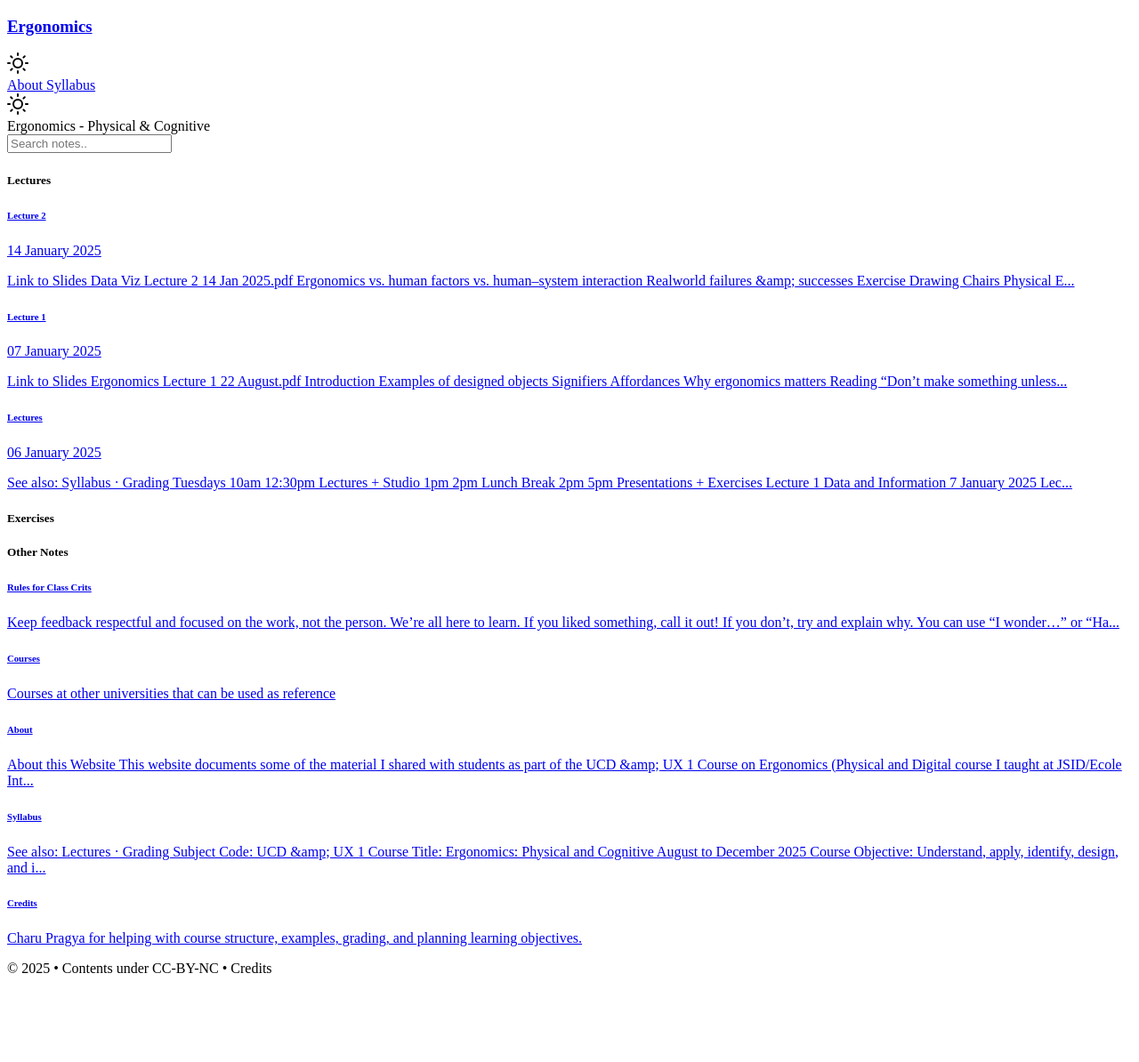
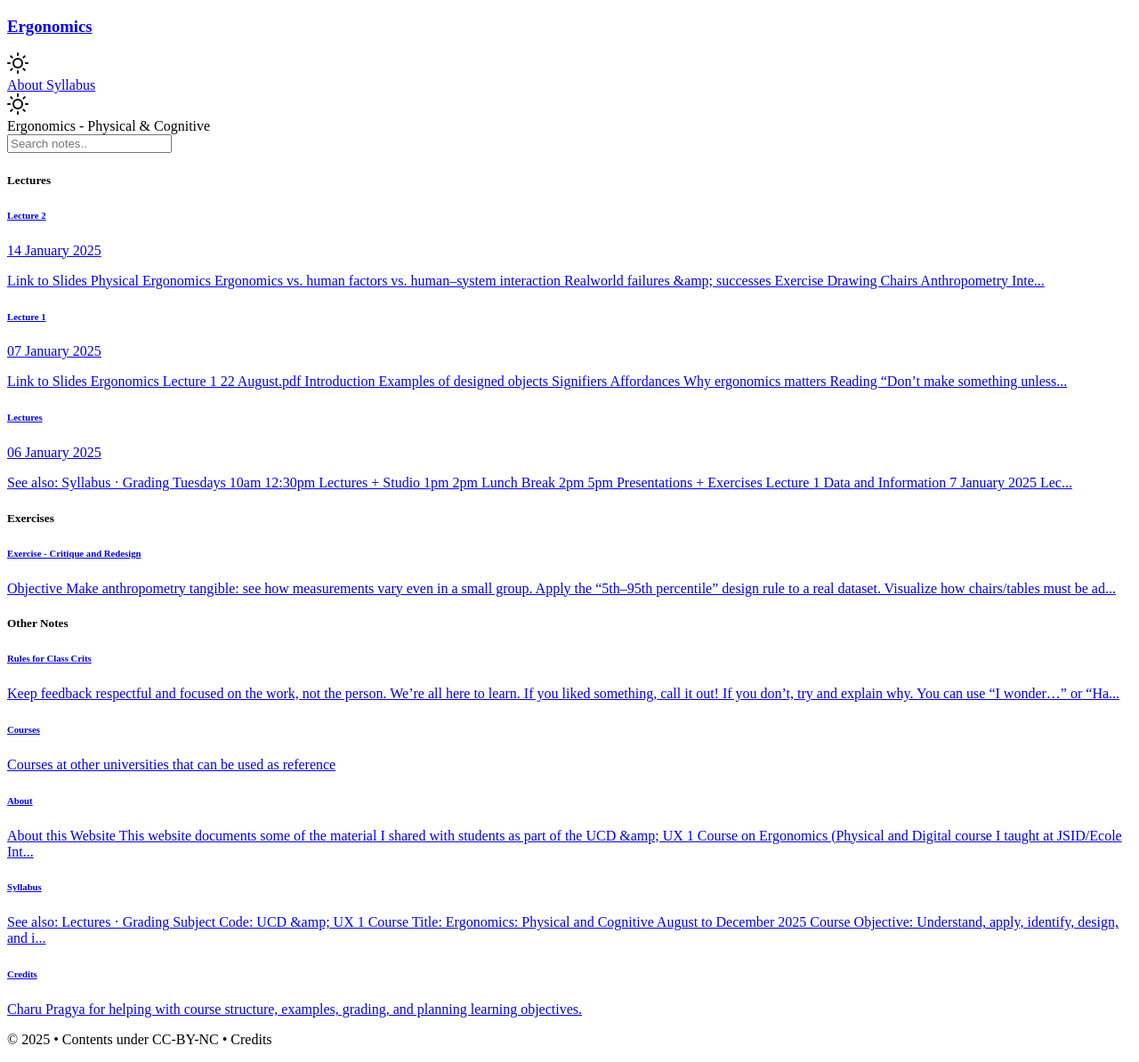
Before and after one commit to gyanl/ergo, a Jekyll site: the page built from pages/index.md, in a window 1280 px wide. Shown: the whole page at 89% size. Built offline with Jekyll 4.4.1, drawn with Linux system fonts in a browser that asks for light colours; nearby versions of some CDN libraries; library files that are not in the unit come from our copies; before the commit the page ends 1114 px from its top, so only the background shows below that; part of the change alters nothing that is shown.

Commit message:
exercise

```diff
--- /dev/null
+++ b/_notes/Exercise - Drawing Chairs.md
@@ -0,0 +1,63 @@
+---
+date: 28-01-2025
+date modified: 03-02-2025
+feed: show
+tag: exercise
+title: "Exercise - Critique and Redesign"
+---
+
+### Objective
+
+- Make anthropometry tangible: see how measurements vary even in a small group.
+- Apply the “5th–95th percentile” design rule to a real dataset.
+- Visualize how chairs/tables must be adjusted for comfort across body sizes.
+
+### Step 1: Measure (10 min)
+
+Each student pairs up with another and takes **3 body measurements** with a tape measure or phone ruler app:
+
+1. **Popliteal height** (floor to back of knee, sitting) → for seat height.
+2. **Buttock–popliteal length** (back of buttock to back of knee, sitting) → for seat depth.
+3. **Elbow height (sitting)** (seat to underside of elbow, arm bent at 90°) → for table height.
+
+Record values in a shared Google sheet.
+
+
+### Step 2: Build the “Class Anthropometry Dataset” (10 min)
+
+- Plot all measurements in a quick table.
+- Calculate **min, max, median**.
+- Identify **approx. 5th percentile and 95th percentile** (with only 7 students, use the lowest and highest as proxies).
+
+
+### Step 3: Design Specs (20 min)
+
+As a class, answer:
+
+- What **seat height** would fit most people? (Usually between 5th–95th popliteal height).
+- What **seat depth** would avoid cutting off circulation behind knees? (shouldn’t exceed shortest buttock–popliteal).
+- What **table height** matches median elbow height?
+
+Write down **one chair + one table spec** that fits your class population.
+
+E.g., “Seat height 44cm, depth 42cm, table height 70cm.”
+
+
+### Step 4: Sketch (10 min)
+
+- Individually: each student draws a few **chairs** on paper that match the chosen class dimensions. It can be a standard classroom chair, ergonomic adjustable chair, a stool, a bench, anything.
+
+- Share sketches around. Notice variety in solutions. Discuss:
+
+### Step 5: Reflection (10 min)
+
+Group discussion:
+
+- What compromises did you have to make?
+- Who would this chair be a good chair for?
+- Did designing for the “average” leave anyone uncomfortable?
+- What does this teach us about **universal design vs. personalization**?
+
+### Submission format
+
+- Submit 3 drawings of chairs in the Google Drive. Try and get the submitted photos as clean as possible.
--- a/_notes/Lecture 2.md
+++ b/_notes/Lecture 2.md
@@ -7,12 +7,13 @@ title: "Lecture 2"
 ---
 
 > **Link to Slides**
-> [Data Viz - Lecture 2 - 14 Jan 2025.pdf](https://gyanl.com/dv/assets/pdf/Data Viz - Lecture 2 - 14 Jan 2025.pdf)
+
+## Physical Ergonomics
 
 - Ergonomics vs. human factors vs. human–system interaction
 - Real-world failures & successes
 - [[Exercise - Drawing Chairs]]
-## Physical Ergonomics
+
 
 - Anthropometry
 
```
Also changed, not shown: 1 other file.
